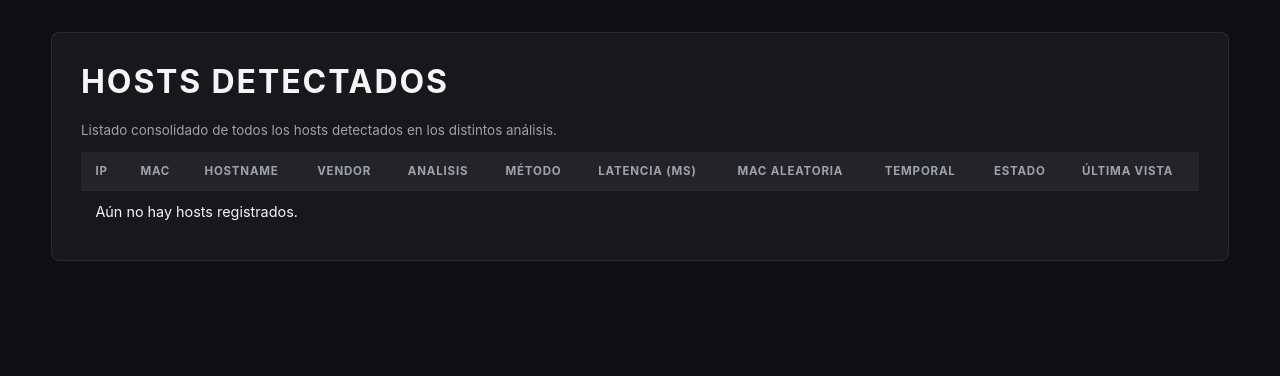
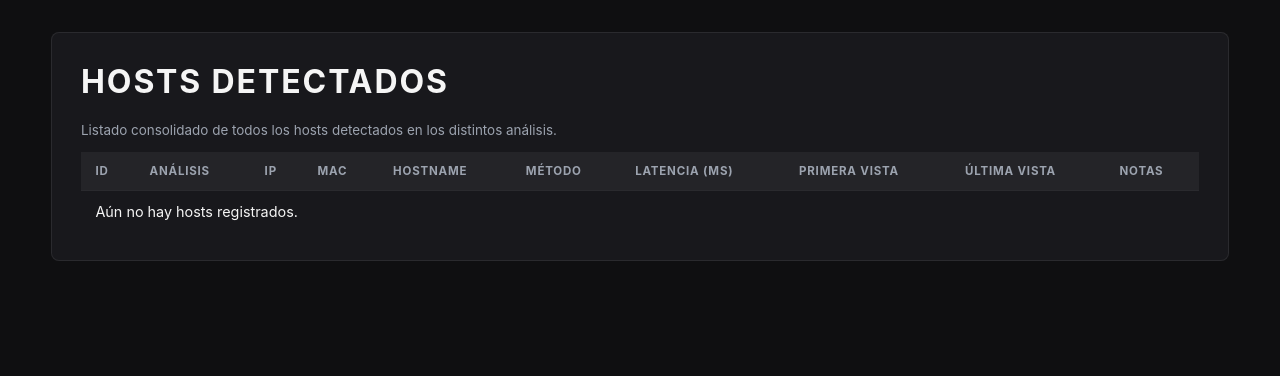
Before and after one commit to Jorcase/monet, a Django app: page /hosts/ in a window 1280 px wide. Shown: the part 56-432 px from the top of the page. Run offline with Django 5.2, Linux system fonts and the light colour scheme; data that the repository does not hold is empty.

Commit message:
Proyecto: vistas update

```diff
--- a/backend/detector/templates/detector/hosts_detectados.html
+++ b/backend/detector/templates/detector/hosts_detectados.html
@@ -11,37 +11,35 @@
         <table>
             <thead>
                 <tr>
+                    <th>ID</th>
+                    <th>Análisis</th>
                     <th>IP</th>
                     <th>MAC</th>
                     <th>Hostname</th>
-                    <th>Vendor</th>
-                    <th>Analisis</th>
                     <th>Método</th>
                     <th>Latencia (ms)</th>
-                    <th>MAC aleatoria</th>
-                    <th>Temporal</th>
-                    <th>Estado</th>
+                    <th>Primera vista</th>
                     <th>Última vista</th>
+                    <th>Notas</th>
                 </tr>
             </thead>
             <tbody>
                 {% for host in hosts %}
                     <tr>
+                        <td>{{ host.id }}</td>
+                        <td>{{ host.analisis.id }}</td>
                         <td>{{ host.ip }}</td>
                         <td>{{ host.mac|default:"-" }}</td>
                         <td>{{ host.hostname|default:"-" }}</td>
-                        <td>{{ host.vendor_flag|default:"-" }}</td>
-                        <td>{{ host.analisis.inicio }}</td>
                         <td>{{ host.get_metodo_deteccion_display }}</td>
                         <td>{{ host.latencia_ms|default:"-" }}</td>
-                        <td>{% if host.mac_aleatoria_flag %}Sí{% else %}No{% endif %}</td>
-                        <td>{% if host.es_temporal_flag %}Sí{% else %}No{% endif %}</td>
-                        <td>{{ host.estado_flag|default:"-" }}</td>
+                        <td>{{ host.primera_vista }}</td>
                         <td>{{ host.ultima_vista }}</td>
+                        <td>{{ host.notas|default:"-" }}</td>
                     </tr>
                 {% empty %}
                     <tr>
-                        <td colspan="11" class="empty">Aún no hay hosts registrados.</td>
+                        <td colspan="10" class="empty">Aún no hay hosts registrados.</td>
                     </tr>
                 {% endfor %}
             </tbody>
```
Also changed, not shown: backend/detector/templates/detector/dispositivos.html (+11 -7 lines), backend/detector/templates/detector/status.html (+8 -22 lines).
